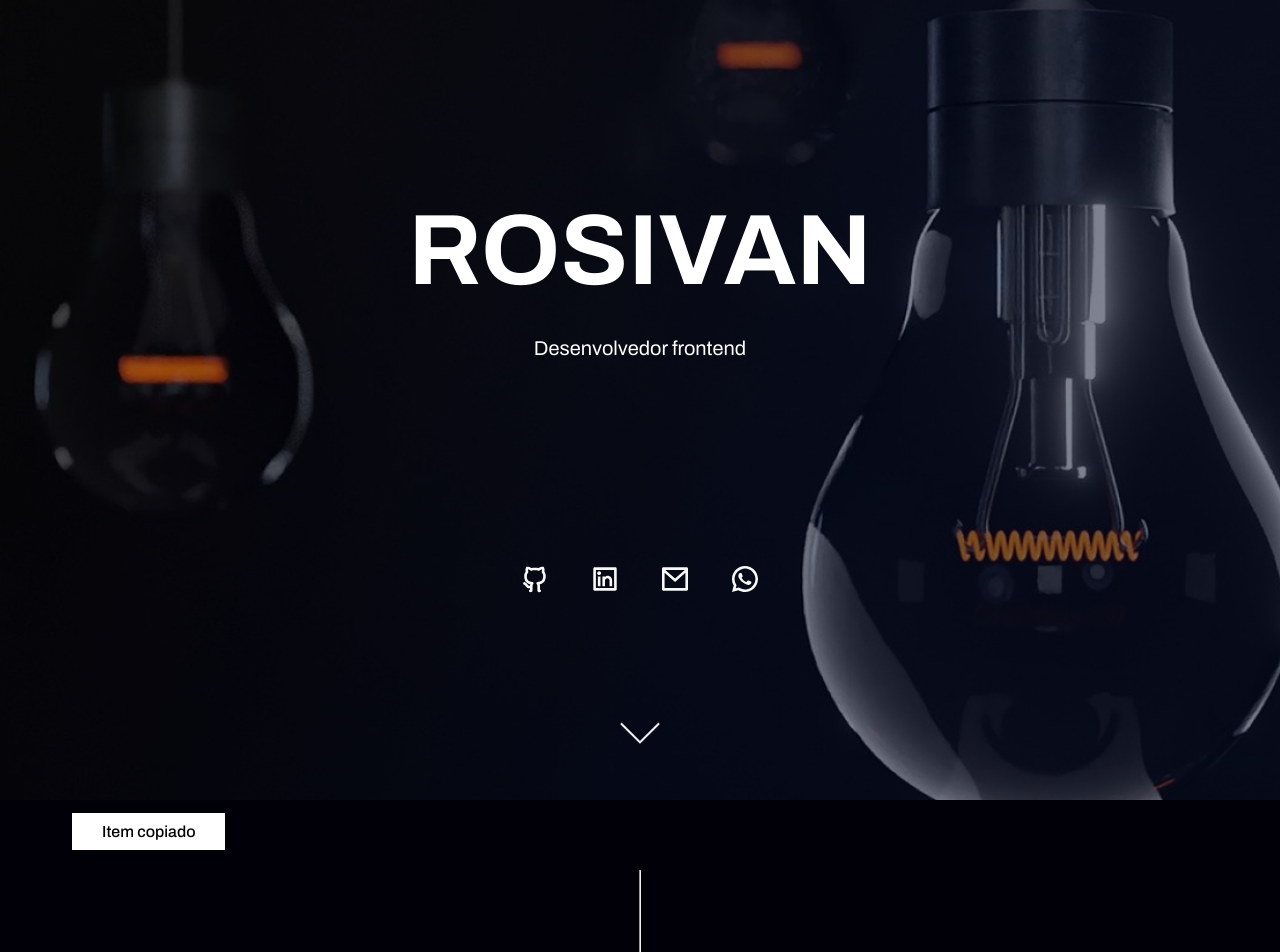
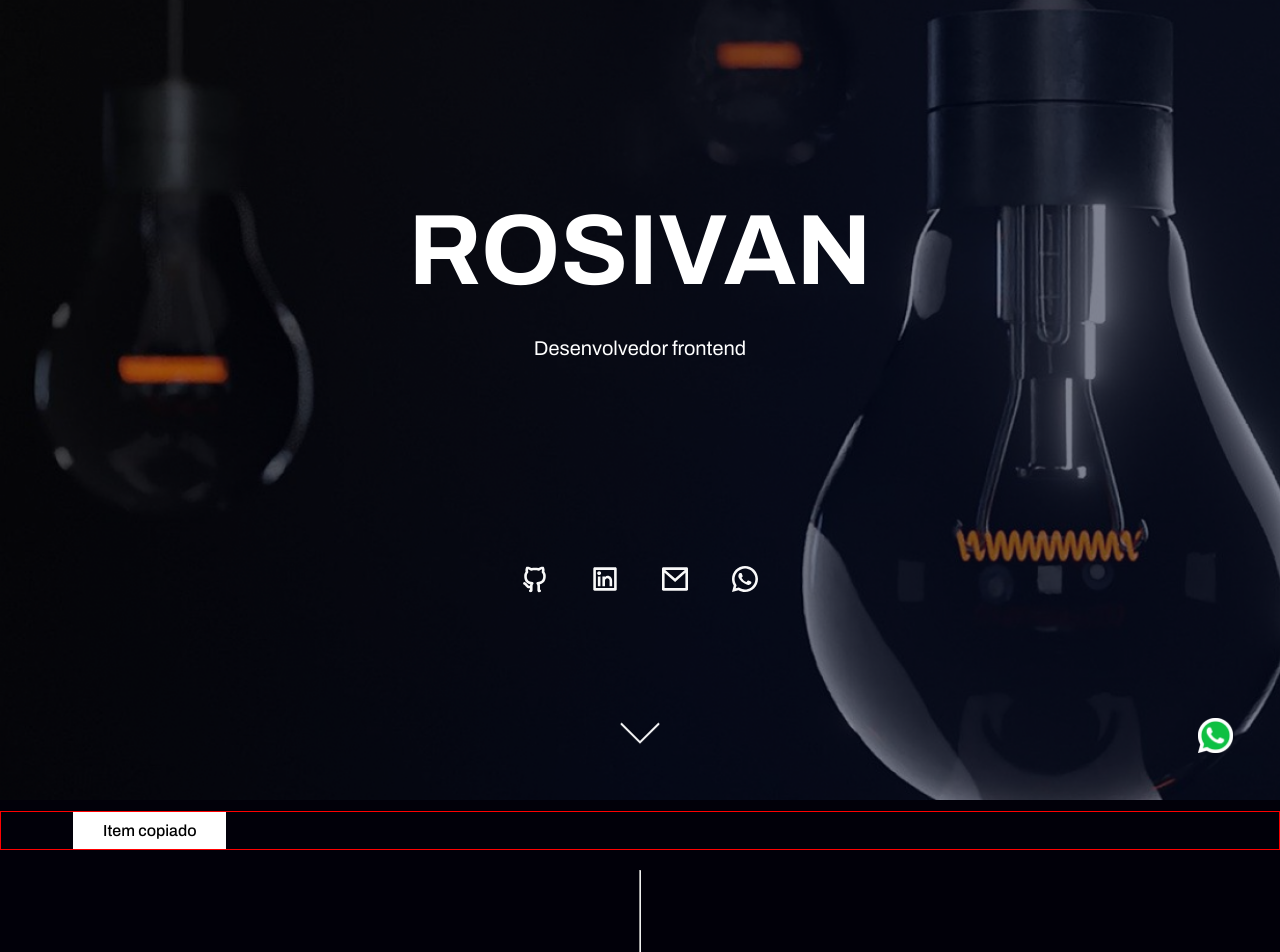
Before and after one commit to rosivancardosoferreira/my-curriculum, a Next.js app: page / in a window 1280 px wide. Shown: the top 952 px of the page. Built offline with nearby package versions, Linux system fonts and the light colour scheme.

Commit message:
feat: add whatsapp fixed link

```diff
--- a/src/assets/images.ts
+++ b/src/assets/images.ts
@@ -103,5 +103,9 @@ export const Images = {
       src: "static/images/splash_rent.webp",
       alt: "Rent Home"
     }
+  },
+  WhatsApp: {
+    src: "static/images/icons/WhatsApp.webp",
+    alt: "WhatsApp Fixed"
   }
 };
--- a/src/presentation/Components/SimpleAlert/style.ts
+++ b/src/presentation/Components/SimpleAlert/style.ts
@@ -12,6 +12,7 @@ export const ContainerSimpleAlert = styled.div<PropsContainerSimpleAlert>`
   bottom: ${props => (props.open ? "20px" : "-50px")};
   z-index: 2;
   transition: all 0.3s;
+  border: 1px solid red;
   .simplealert__article {
     background-color: ${props => props.theme.colors.primaryWhite};
     padding: 10px 30px;
--- /dev/null
+++ b/src/presentation/Components/WhatsApp/index.tsx
@@ -0,0 +1,30 @@
+import React from "react";
+
+// UTILS
+import { ListContacts } from "utils/links";
+
+// STYLE
+import { ContainerWhatsApp } from "./style";
+
+// ASSETS
+import { Images } from "assets/images";
+
+export function WhatsApp() {
+  return (
+    <ContainerWhatsApp>
+      <a
+        href={ListContacts[3].contact.link}
+        target={"_blank"}
+        className="whatsapp__link"
+        rel="noreferrer"
+      >
+        <span className="whatsapp__effect" />
+        <img
+          src={Images.WhatsApp.src}
+          alt={Images.WhatsApp.alt}
+          className="whatsapp__icon"
+        />
+      </a>
+    </ContainerWhatsApp>
+  );
+}
--- /dev/null
+++ b/src/presentation/Components/WhatsApp/style.ts
@@ -0,0 +1,37 @@
+import styled from "styled-components";
+
+export const ContainerWhatsApp = styled.div`
+  position: fixed;
+  z-index: 2;
+  right: 30px;
+  bottom: 30px;
+  .whatsapp__link {
+    display: flex;
+    justify-content: center;
+    align-items: center;
+    width: 70px;
+    height: 70px;
+    .whatsapp__effect {
+      transform: scale(0);
+      position: absolute;
+      transition: all 0.3s;
+      top: 0;
+      width: 70px;
+      height: 70px;
+      border-radius: 50%;
+      background-color: ${props => props.theme.colors.GreenWhats};
+      border: 3px solid ${props => props.theme.colors.GreenWhats};
+      box-shadow: inset 0 0 0 2px ${props => props.theme.colors.primaryWhite};
+    }
+    .whatsapp__icon {
+      width: 35px;
+      height: 35px;
+      z-index: 1;
+    }
+    :hover {
+      .whatsapp__effect {
+        transform: scale(1);
+      }
+    }
+  }
+`;
--- a/src/presentation/Components/index.ts
+++ b/src/presentation/Components/index.ts
@@ -4,3 +4,4 @@ export { SubTitleSection } from "./SubTitleSection";
 export { ButtonPrimary } from "./Buttons";
 export { ButtonLinkPrimary } from "./Buttons";
 export { SimpleAlert } from "./SimpleAlert";
+export { WhatsApp } from "./WhatsApp";
--- a/src/presentation/Sections/Home/AboutMe/index.tsx
+++ b/src/presentation/Sections/Home/AboutMe/index.tsx
@@ -9,7 +9,7 @@ import { Images } from "assets/images";
 // COMPONENTS
 import {
   TitleSection,
-  ButtonLinkPrimary,
+  // ButtonLinkPrimary,
   ContactLink,
   SimpleAlert
 } from "presentation/Components";
@@ -46,15 +46,15 @@ export function AboutMe() {
                   Rosivan Cardoso{" "}
                 </strong>
                 aqui, sou desenvolvedor Web e Mobile com 2 anos de experiências
-                atuando principalmente em freelancers como fullstack. Conforme
-                foram surgindo oportunidades melhores passei a me dedicar ao
-                frontend e cá estou ✌️😉.
+                atuando principalmente em freelancers como fullstack utilizando
+                PHP e Node.js. Conforme foram surgindo oportunidades melhores
+                passei a me dedicar um pouco mais ao frontend e cá estou ✌️😉.
               </p>
-              <ButtonLinkPrimary
+              {/* <ButtonLinkPrimary
                 link="#"
                 typeButton="primary"
                 title="Baixar currículo"
-              />
+              /> */}
               <div className="about__list">
                 {ListContacts.map((elem, index) => {
                   return (
--- a/src/presentation/Sections/Home/AboutMe/style.ts
+++ b/src/presentation/Sections/Home/AboutMe/style.ts
@@ -64,8 +64,7 @@ export const AboutMeInfos = styled.article`
       }
       .about__texts {
         row-gap: 30px;
-
-        .list__contacts {
+        .about__list {
           margin-right: 6vw;
         }
       }
@@ -86,7 +85,7 @@ export const AboutMeInfos = styled.article`
 
   @media screen and (min-width: 1300px) {
     .about__infos {
-      width: 75%;
+      width: 80%;
     }
   }
 `;
--- a/src/presentation/pages/Home/index.tsx
+++ b/src/presentation/pages/Home/index.tsx
@@ -8,10 +8,12 @@ import {
   Numbers,
   Footer
 } from "presentation/Sections";
+import { WhatsApp } from "presentation/Components";
 
 export function Home() {
   return (
     <Fragment>
+      <WhatsApp />
       <Banner />
       <AboutMe />
       <Skills />
--- a/src/presentation/styles/themes/light.ts
+++ b/src/presentation/styles/themes/light.ts
@@ -9,7 +9,8 @@ const light = {
     BlueLight: "#14FFF1",
     BlueLigh02: "#45C1FF",
     GrayTertiary: "#433A4E",
-    GreenNeon: "#0FFF50"
+    GreenNeon: "#0FFF50",
+    GreenWhats: "#0DC143"
   },
   size: {
     maxWidthDesktop: "calc(1216px + 72px * 2 )",
```
Also changed, not shown: public/static/images/icons/WhatsApp.webp (added).
